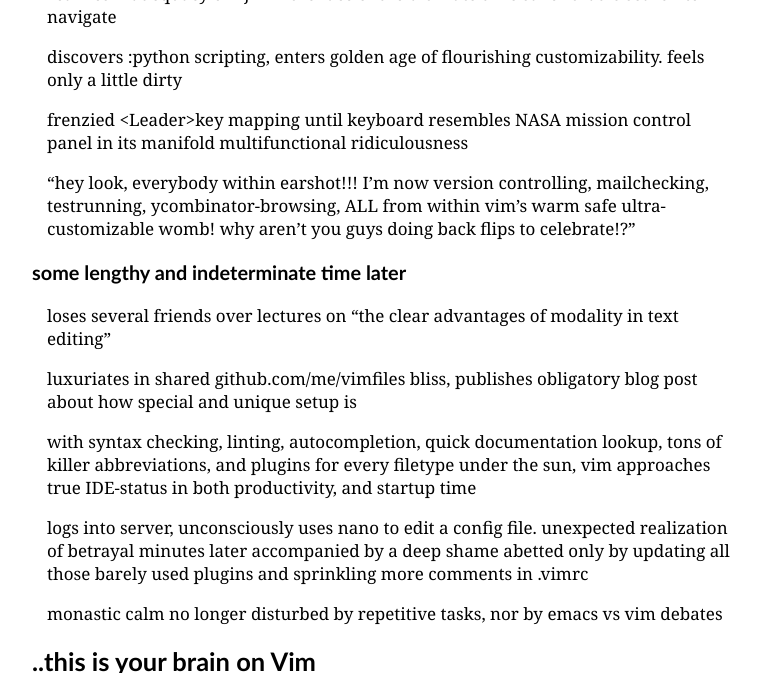
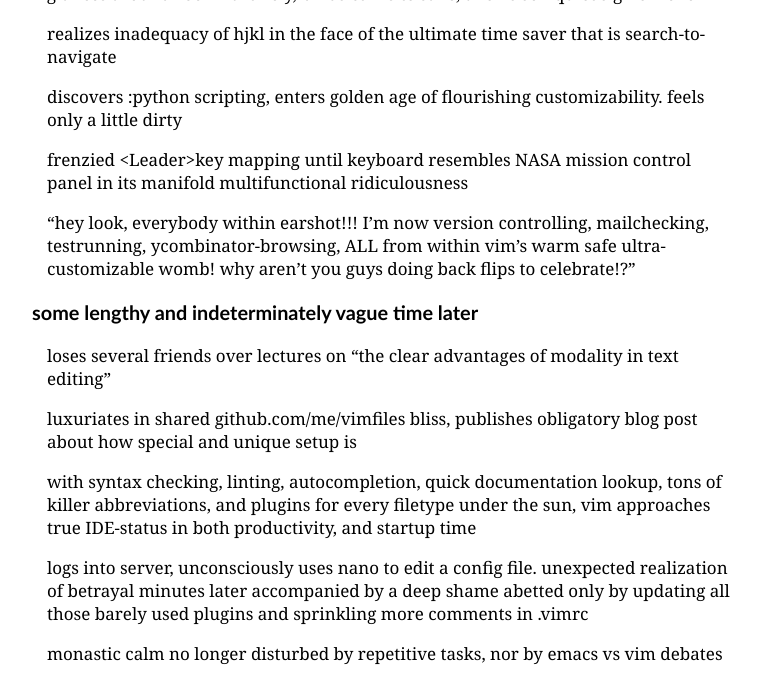
Before and after one commit to kevinw/kevinw.github.com, a Jekyll site: the page built from _posts/2010-12-15-this-is-your-brain-on-vim.markdown, in a window 1280 px wide and 900 px high, scrolled down 2845 px, cut to the strip 0-673 px from the top of the window. Shown: the whole strip, without its empty margins (258-1017 px from the left). Built offline with Jekyll 4.4.1, drawn with Linux system fonts in a browser that asks for light colours; comment, search, counter and statistics services are not loaded; some of the changed text lies outside the part shown.

Commit message:
Minor fixes.

```diff
--- a/_posts/2010-12-15-this-is-your-brain-on-vim.markdown
+++ b/_posts/2010-12-15-this-is-your-brain-on-vim.markdown
@@ -109,7 +111,7 @@
 
 "hey look, everybody within earshot!!! I'm now version controlling, mailchecking, testrunning, ycombinator-browsing, ALL from within vim's warm safe ultra-customizable womb! why aren't you guys doing back flips to celebrate!?"
 
-### some lengthy and indeterminate time later
+### some lengthy and indeterminately vague time later
 
 loses several friends over lectures on "the clear advantages of modality in text editing"
 
```
Also changed, not shown: other parts of _posts/2010-12-15-this-is-your-brain-on-vim.markdown (+2 -0 lines).
